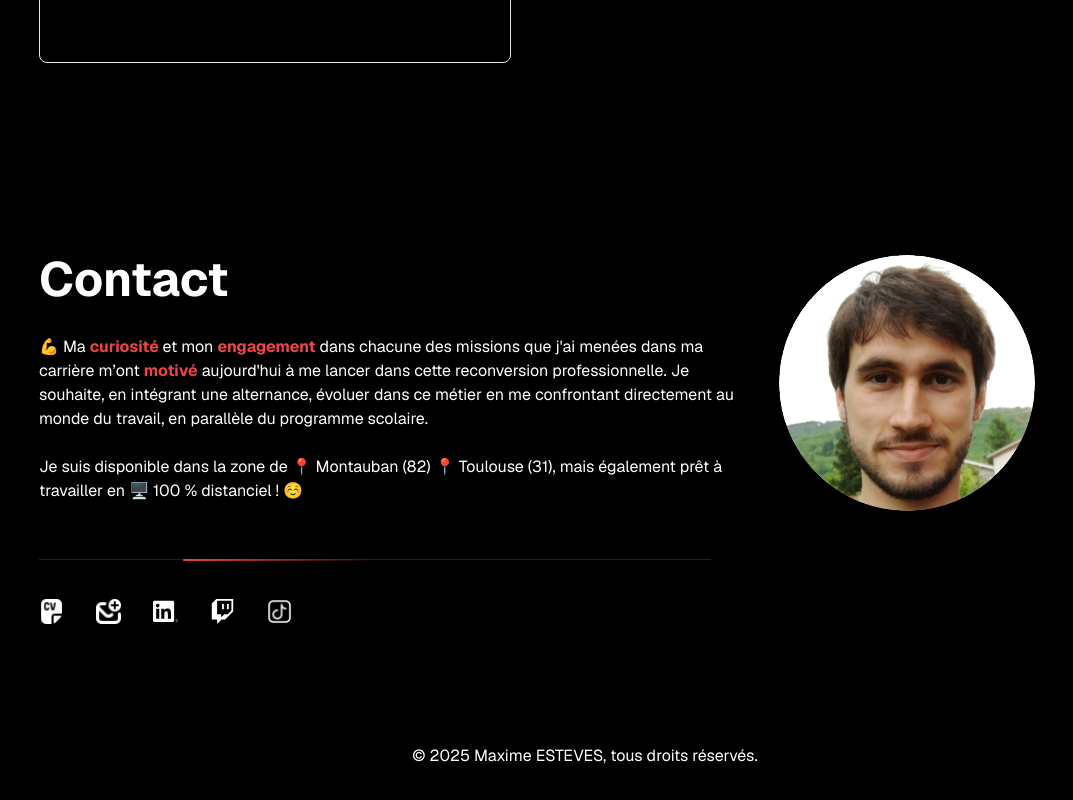
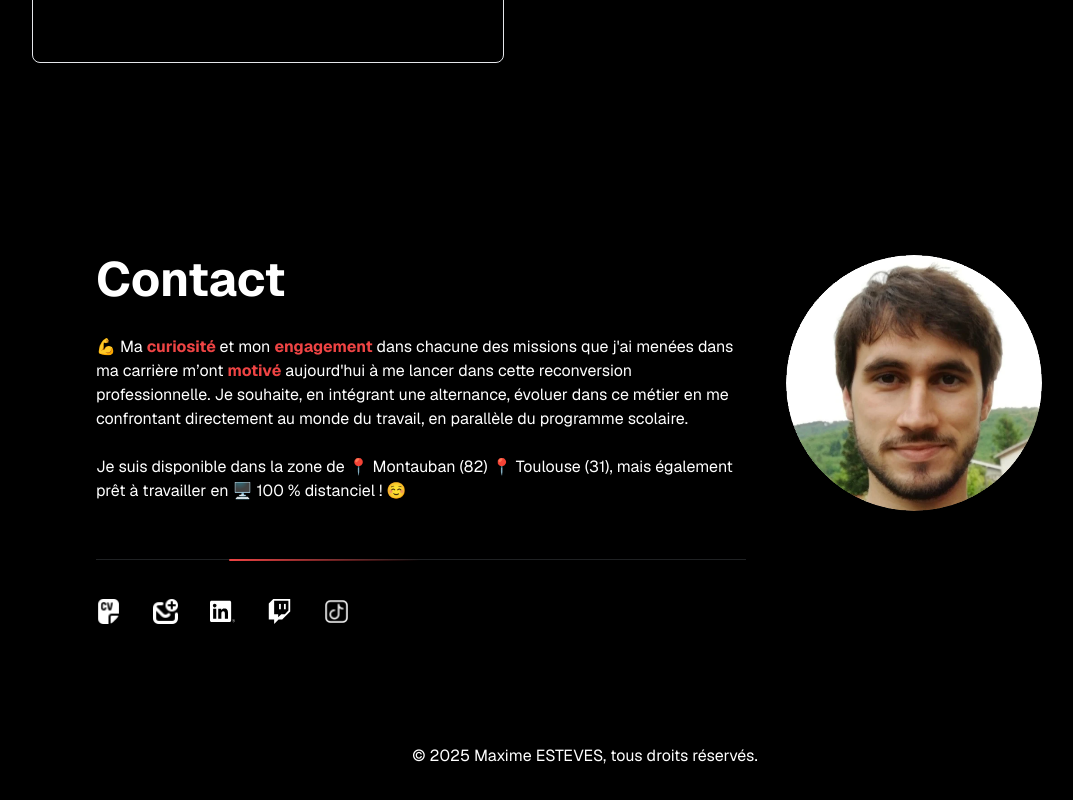
Before and after one commit to maxime-esteves/site-react, a Next.js app: page / in a window 1280 px wide. Shown: the part 2326-3126 px from the top of the page, without its empty margins (103-1176 px from the left). Built offline with nearby package versions, Linux system fonts and the light colour scheme.

Commit message:
Updatessdsdqsd Contact.tsx

```diff
--- a/app/_components/Contact.tsx
+++ b/app/_components/Contact.tsx
@@ -2,25 +2,25 @@ import Image from "next/image";
 export const Contact = () => {
 
   return(
-      <><div className=" flex mt-48 mb-8 gap-10  max-md:flex-col-reverse max-md:items-center max-md:mt-8" id="contact">
+      <><div className=" flex mt-48 mb-8 gap-10 max-md:flex-col-reverse max-md:items-center" id="contact">
 <div className="">
 
 
-      <h1 className="text-5xl font-bold text-white mb-8 dark:text-black "> Contact</h1>
+      <h1 className="text-5xl font-bold text-white mb-8 ml-16 dark:text-black max-md:ml-0"> Contact</h1>
 
-        <p className="text-base text-white mb-24 w-[700px] max-md:w-[550px] max-xs:w-[250px] dark:text-black "> 💪 Ma <strong className="text-red-500">curiosité </strong>
+        <p className="text-base text-white mb-24 w-[650px] ml-16 dark:text-black max-md:w-[360px] max-md:ml-0"> 💪 Ma <strong className="text-red-500">curiosité </strong>
           et mon <strong className="text-red-500">engagement</strong>  dans chacune des missions que j&apos;ai menées
           dans ma carrière m’ont <strong className="text-red-500">motivé</strong>  aujourd&apos;hui à me lancer dans cette reconversion professionnelle.
           Je souhaite, en intégrant une alternance, évoluer dans ce métier en me confrontant directement au monde du travail, en parallèle du programme scolaire.
           <br /> <br /> Je suis disponible dans la zone de 📍 Montauban (82) 📍 Toulouse (31), mais également prêt à travailler en 🖥️ 100 % distanciel ! ☺️</p>
 
-      <div className="relative max-w-2xl">
+      <div className="relative max-w-2xl ml-16 max-md:ml-0">
         <div className="pointer-events-none">
           <div className="absolute right-1/2 translate-x-1/2 -top-10 h-px w-[100%] bg-gray-400 opacity-20"></div>
           <div className="absolute -top-10 right-1/2 h-[2px] w-48 rounded-full bg-gradient-to-r from-red-500"></div>
         </div>
       </div>
-      <div className=" rounded-3xl flex items-center justify-start gap-8 ">
+      <div className=" rounded-3xl flex items-center justify-start gap-8 ml-16 max-md:ml-0 max-md:justify-center">
 
                 <a href="CV_Maxime_E.pdf" target="blank"><Image  width={50} height={50} className=" max-w-[25px] invert hover:opacity-50 dark:invert-0" src="/cv.png"  alt="logo avec lien cv" /></a>
                 <a href="mailto:maxime.esteves81@orange.fr?subject=Contact&body=Bonjour,%0AJe%20vous%20veux%20dans%20mon%20équipe%20!%20☺️" target="blank"><Image width={50} height={50} className=" max-w-[25px] invert hover:opacity-50 dark:invert-0" src="/mail.png" alt="logo avec lien mail" /></a>
@@ -30,7 +30,7 @@ export const Contact = () => {
 
         </div>
       </div>
-      <a href=""><Image width={200} height={50} className="w-64 h-64 mr-24 rounded-full max-lg:w-[150px] max-lg:h-[150px] max-lg:mt-24 max-md:mr-0" src="/photoProfil.png" alt="" /></a>
+      <a href=""><Image width={200} height={50} className="w-64 h-64 mr-24 rounded-full " src="/photoProfil.png" alt="" /></a>
       </div></>
 
   )
```
